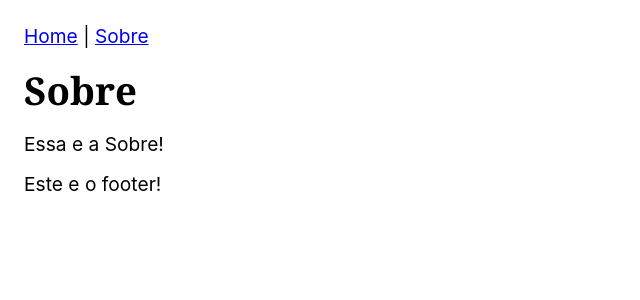
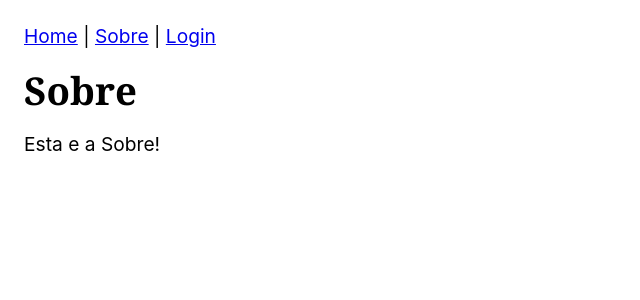
Before and after one commit to ederpagliotto/aulas, a React (Create React App) app: page /sobre in a window 1280 px wide. Shown: the top 300 px of the page, without its empty margins (0-640 px from the left). Built offline with nearby package versions, Linux system fonts and the light colour scheme.

Commit message:
added login redirecting to /sobre

```diff
--- a/src/App.js
+++ b/src/App.js
@@ -1,10 +1,10 @@
 import React from 'react';
 import { BrowserRouter, Routes, Route } from 'react-router-dom';
-import Footer from './Footer';
 import Header from './Header';
 import Home from './Home';
+import Login from './Login';
+import Sobre from './Sobre';
 import NaoEncontrada from './NaoEncontrada';
-import Sobre from './Sobre';
 
 const App = () => {
   return (
@@ -13,9 +13,9 @@
       <Routes>
         <Route path="/" element={<Home />} />
         <Route path="sobre" element={<Sobre />} />
+        <Route path="login" element={<Login />} />
         <Route path="*" element={<NaoEncontrada />} />
       </Routes>
-      <Footer />
     </BrowserRouter>
   );
 };
--- a/src/Footer.js
+++ /dev/null
@@ -1,11 +0,0 @@
-import React from 'react';
-
-const Footer = () => {
-  return (
-    <div>
-      <p>Este e o footer!</p>
-    </div>
-  );
-};
-
-export default Footer;
--- a/src/Header.js
+++ b/src/Header.js
@@ -1,9 +1,19 @@
 import React from 'react';
-import { Link } from 'react-router-dom';
+import { NavLink } from 'react-router-dom';
 const Header = () => {
   return (
     <nav>
-      <Link to="/">Home</Link> | <Link to="sobre">Sobre</Link>
+      <NavLink to="/" activeStyle={{ color: 'tomato' }} end>
+        Home
+      </NavLink>{' '}
+      |{' '}
+      <NavLink to="sobre" activeStyle={{ color: 'tomato' }}>
+        Sobre
+      </NavLink>{' '}
+      |{' '}
+      <NavLink to="login" activeStyle={{ color: 'tomato' }}>
+        Login
+      </NavLink>
     </nav>
   );
 };
--- /dev/null
+++ b/src/Login.js
@@ -0,0 +1,19 @@
+import React from 'react';
+import { useNavigate } from 'react-router-dom';
+
+const Login = () => {
+  const navigate = useNavigate();
+
+  function handleClick() {
+    navigate('/sobre');
+  }
+
+  return (
+    <div>
+      <h1>Login</h1>
+      <button onClick={handleClick}>Login</button>
+    </div>
+  );
+};
+
+export default Login;
--- a/src/Sobre.js
+++ b/src/Sobre.js
@@ -4,7 +4,7 @@
   return (
     <div>
       <h1>Sobre</h1>
-      <p>Essa e a Sobre!</p>
+      <p>Esta e a Sobre!</p>
     </div>
   );
 };
```
